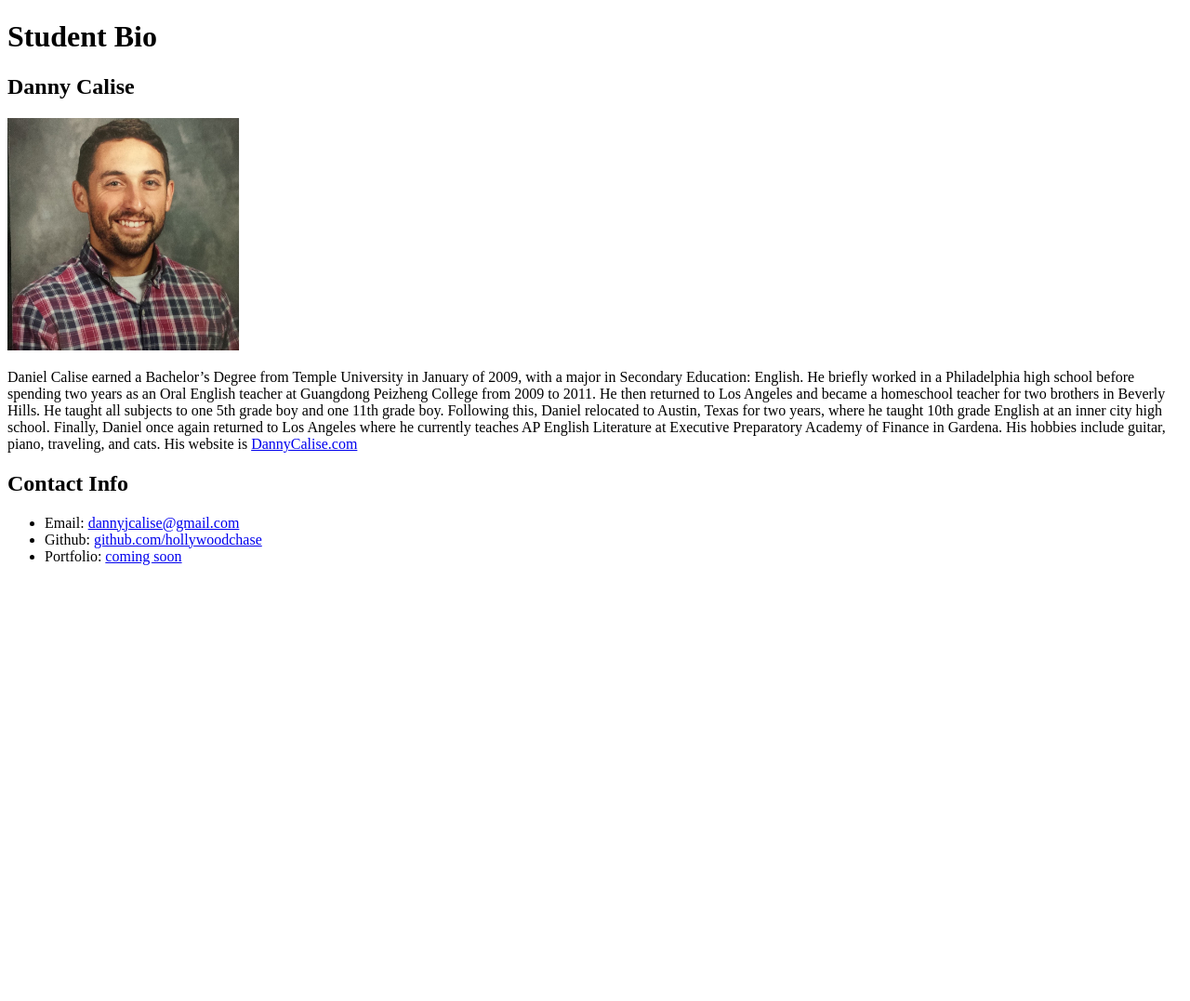
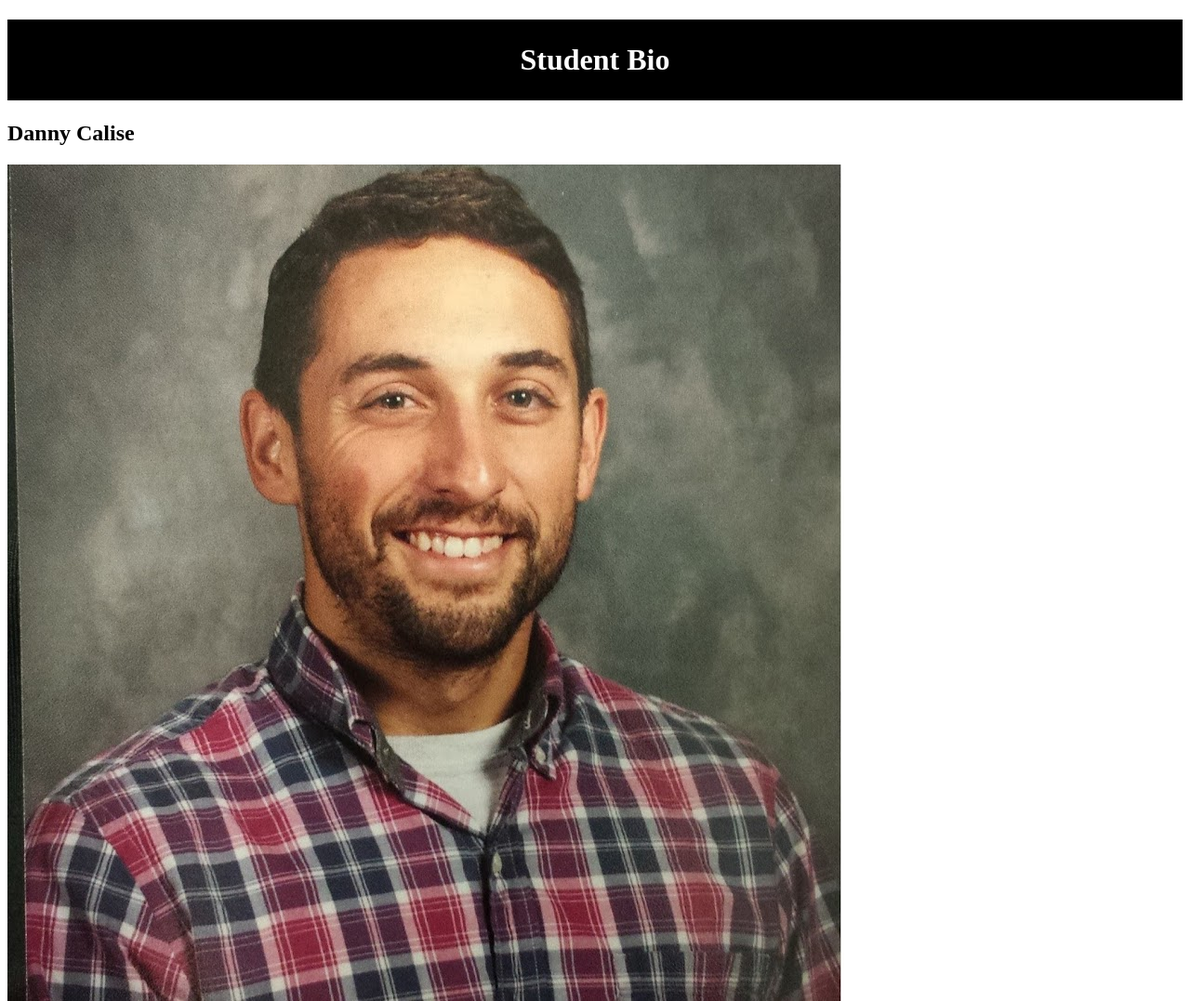
Before and after one commit to hollywoodchase/StudentBio, a plain HTML site: page index.html in a window 1280 px wide. Shown: the top 1077 px of the page at 93% size. Before the commit the page ends 800 px from the top, so only its background shows below. Drawn offline with Linux system fonts and the light colour scheme.

Commit message:
added some css

```diff
--- a/index.html
+++ b/index.html
@@ -4,23 +4,30 @@
     <meta charset="UTF-8">
     <meta name="viewport" content="width=device-width, initial-scale=1.0">
     <meta http-equiv="X-UA-Compatible" content="ie=edge">
+    <link rel="stylesheet" type="text/css" href="style.css">
     <title>Student Bio</title>
 </head>
 <body>
+    <div class="container">
         <header>
             <h1>Student Bio</h1>
         </header>
+
+        <section id="main-bio">
             <h2>Danny Calise</h2>
-        <img src="OldTeacherPic.jpg" style="max-width: 250px">
+            <img src="OldTeacherPic.jpg" id="bio-image">
             <p>Daniel Calise earned a Bachelor’s Degree from Temple University in January of 2009, with a major in Secondary Education: English. He briefly worked in a Philadelphia high school before spending two years as an Oral English teacher at Guangdong Peizheng College from 2009 to 2011. He then returned to Los Angeles and became a homeschool teacher for two brothers in Beverly Hills. He taught all subjects to one 5th grade boy and one 11th grade boy. Following this, Daniel relocated to Austin, Texas for two years, where he taught 10th grade English at an inner city high school. Finally, Daniel once again returned to Los Angeles where he currently teaches AP English Literature at Executive Preparatory Academy of Finance in Gardena. His hobbies include guitar, piano, traveling, and cats. His website is <a href="http://dannycalise.com">DannyCalise.com</a></p>
-    <footer>
+        </section>
+
+        <section id="contact-info">
             <h2>Contact Info</h2>
             <ul>
                 <li>Email: <a href="mailto:dannyjcalise@gmail.com">dannyjcalise@gmail.com</a></li>
                 <li>Github: <a href="http://github.com/hollywoodchase">github.com/hollywoodchase</a></li>
                 <li>Portfolio: <a href="target="_blank>coming soon</a></li>
             </ul>
-    </footer>
+        </section>
+    </div>
 </body>
 
 </html>
--- /dev/null
+++ b/style.css
@@ -0,0 +1,6 @@
+h1 {
+    background-color: black;
+    padding: 25px;
+    color: white;
+    text-align: center;
+}
```
Lines whose indentation alone changed are shown as unchanged.
